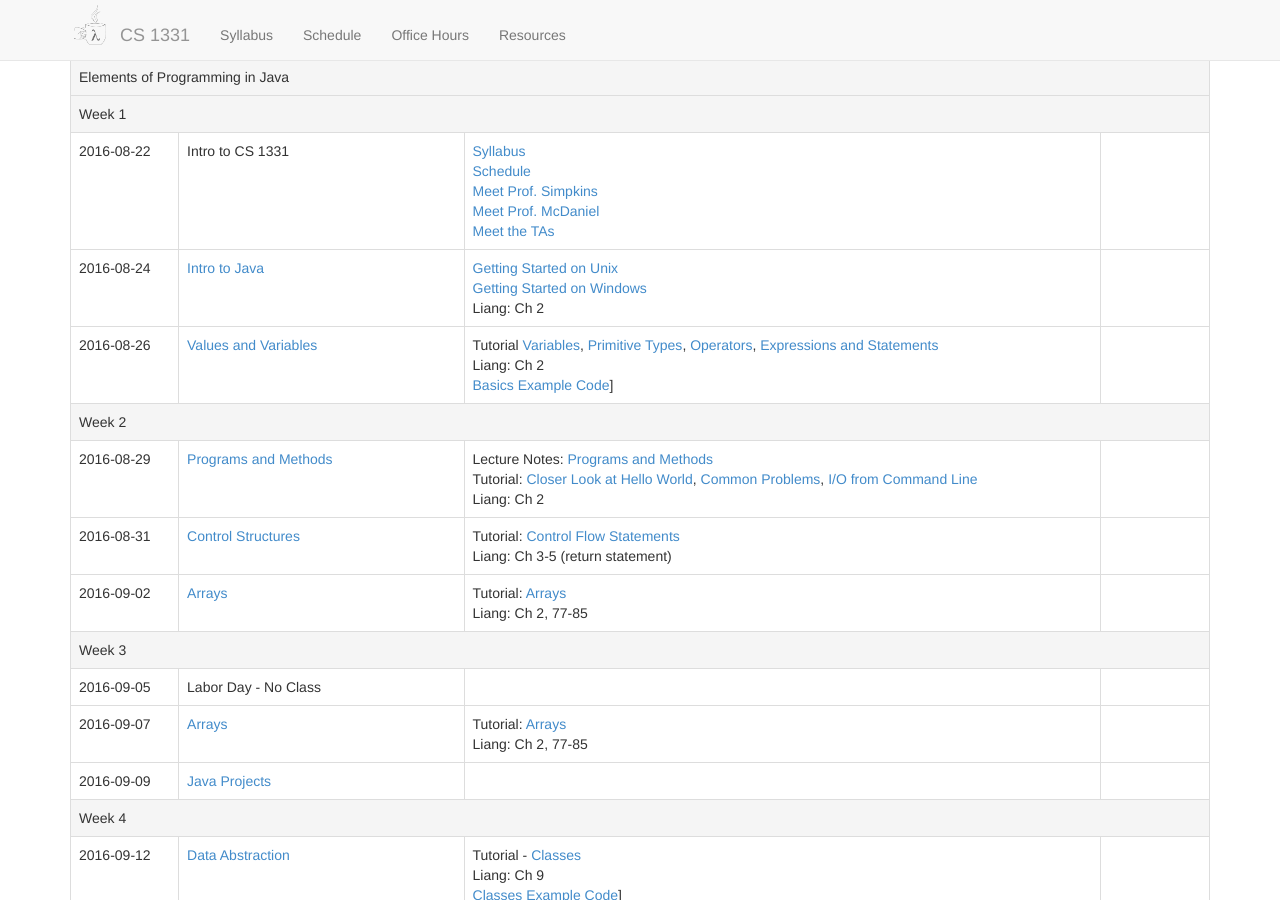
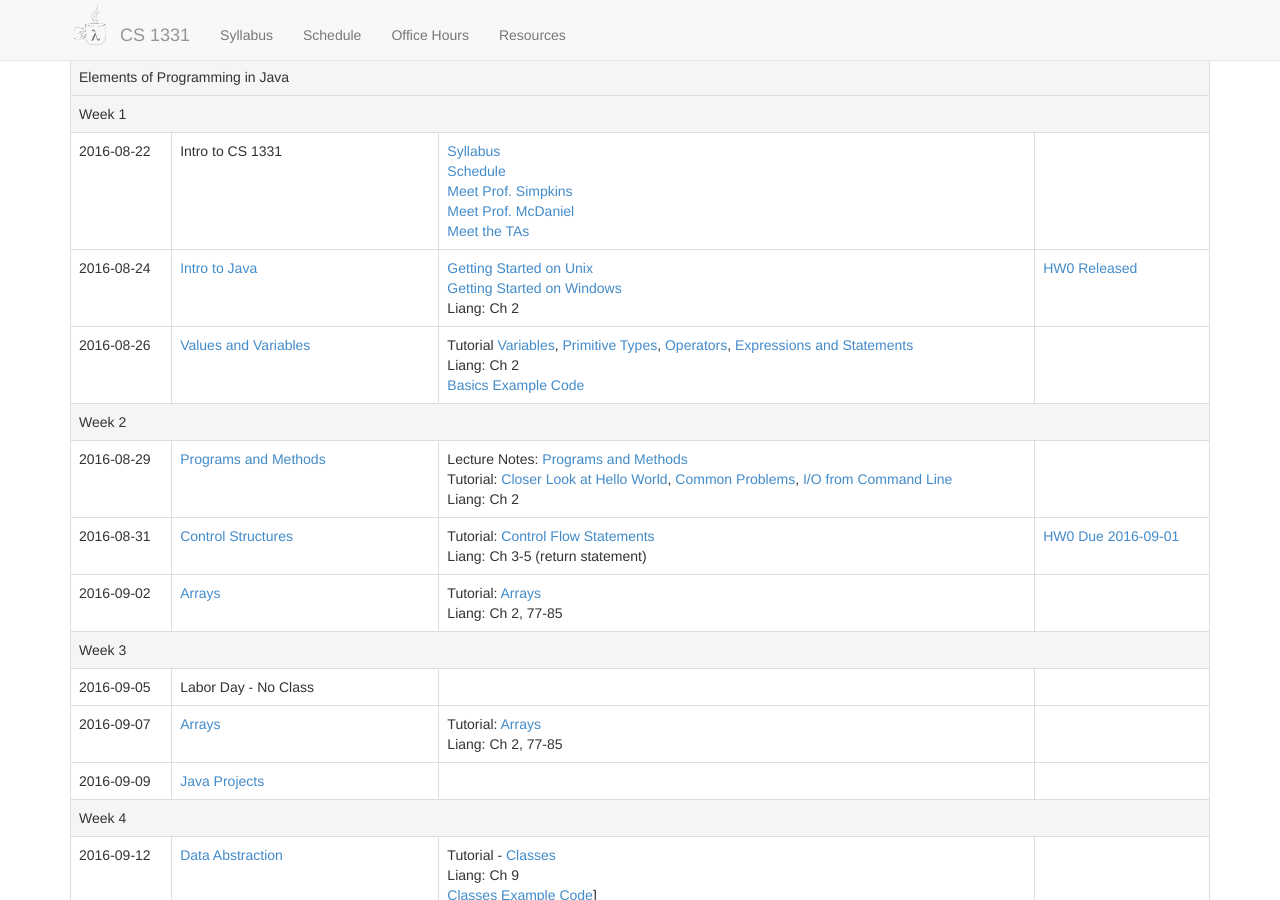
Before and after one commit to cs1331/cs1331.github.io.old, a Jekyll site: the page built from fall2016.html, in a window 1280 px wide and 900 px high, scrolled down 712 px. Built offline with Jekyll 4.4.1, drawn with Linux system fonts in a browser that asks for light colours; nearby versions of some CDN libraries.

Commit message:
Add HW0 to schedule

```diff
--- a/fall2016.html
+++ b/fall2016.html
@@ -102,7 +102,7 @@ title: CS 1331 - Fall 2016
       </td>
       <td>
 
-
+        <a href="fall2016/hw0/hw0.html">HW0 Released</a>
       </td>
     </tr>
 
@@ -117,7 +117,7 @@ title: CS 1331 - Fall 2016
 
         Liang: Ch 2<br/>
 
-        <a href="https://github.com/cs1331/code-basics">Basics Example Code</a>]
+        <a href="https://github.com/cs1331/code-basics">Basics Example Code</a>
       </td>
       <td>
 
@@ -161,7 +161,7 @@ title: CS 1331 - Fall 2016
       </td>
       <td>
 
-
+        <a href="fall2016/hw0/hw0.html">HW0 Due 2016-09-01</a>
       </td>
     </tr>
 
```
Also changed, not shown: 1 other file.
